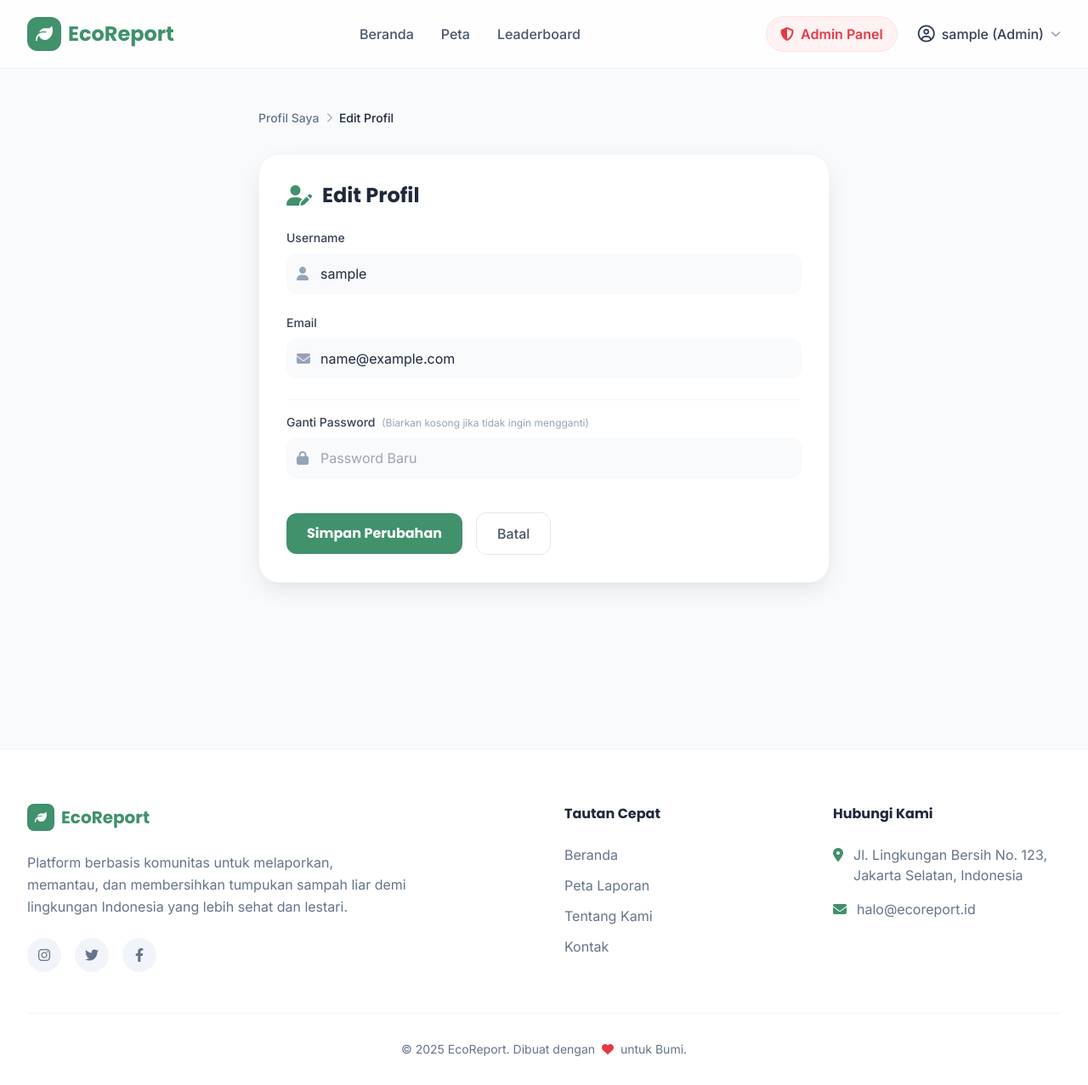
After one commit to mrdleon/peduliLingkungan, a PHP site: page /edit_profil.php in a window 1280 px wide. The commit adds this page. Shown: the whole page at 85% size. Run offline with PHP 8.4, Linux system fonts and the light colour scheme; the visitor is signed in with stand-in values (Sample User, id 1); tables that the repository leaves empty or names only in its code hold one stand-in row (values such as "Sample post"); some libraries are stand-ins or nearby versions.

Commit message:
menambahkan edit profil

```diff
--- /dev/null
+++ b/edit_profil.php
@@ -0,0 +1,152 @@
+<?php
+require_once 'config.php';
+
+// Cek login
+if (!isset($_SESSION['user_id'])) {
+    header("Location: login.php");
+    exit;
+}
+
+$user_id = $_SESSION['user_id'];
+$error = '';
+$sukses = '';
+
+// Ambil data user saat ini untuk ditampilkan di form
+$sql = "SELECT username, email FROM users WHERE id = ?";
+$stmt = mysqli_prepare($conn, $sql);
+mysqli_stmt_bind_param($stmt, "i", $user_id);
+mysqli_stmt_execute($stmt);
+$user = mysqli_fetch_assoc(mysqli_stmt_get_result($stmt));
+mysqli_stmt_close($stmt);
+
+// --- PROSES UPDATE DATA ---
+if ($_SERVER["REQUEST_METHOD"] == "POST") {
+    $username = trim($_POST['username']);
+    $email = trim($_POST['email']);
+    $password = $_POST['password'];
+
+    // Validasi dasar
+    if (empty($username) || empty($email)) {
+        $error = "Username dan Email tidak boleh kosong.";
+    } else {
+        // 1. Cek apakah Username/Email sudah dipakai orang lain (kecuali diri sendiri)
+        $sql_check = "SELECT id FROM users WHERE (username = ? OR email = ?) AND id != ?";
+        $stmt_check = mysqli_prepare($conn, $sql_check);
+        mysqli_stmt_bind_param($stmt_check, "ssi", $username, $email, $user_id);
+        mysqli_stmt_execute($stmt_check);
+        mysqli_stmt_store_result($stmt_check);
+
+        if (mysqli_stmt_num_rows($stmt_check) > 0) {
+            $error = "Username atau Email sudah digunakan pengguna lain.";
+        } else {
+            // 2. Proses Update
+            if (!empty($password)) {
+                // Jika user mengisi password baru
+                $hashed_password = password_hash($password, PASSWORD_DEFAULT);
+                $sql_update = "UPDATE users SET username = ?, email = ?, password = ? WHERE id = ?";
+                $stmt_update = mysqli_prepare($conn, $sql_update);
+                mysqli_stmt_bind_param($stmt_update, "sssi", $username, $email, $hashed_password, $user_id);
+            } else {
+                // Jika password dikosongkan (tidak mau ganti password)
+                $sql_update = "UPDATE users SET username = ?, email = ? WHERE id = ?";
+                $stmt_update = mysqli_prepare($conn, $sql_update);
+                mysqli_stmt_bind_param($stmt_update, "ssi", $username, $email, $user_id);
+            }
+
+            if (mysqli_stmt_execute($stmt_update)) {
+                // Update Session Data (Penting agar nama di header berubah)
+                $_SESSION['username'] = $username;
+
+                $sukses = "Profil berhasil diperbarui!";
+                // Update data variabel $user agar form langsung berubah
+                $user['username'] = $username;
+                $user['email'] = $email;
+            } else {
+                $error = "Gagal mengupdate profil.";
+            }
+            mysqli_stmt_close($stmt_update);
+        }
+        mysqli_stmt_close($stmt_check);
+    }
+}
+?>
+
+<?php include 'header.php'; ?>
+
+<div class="min-h-screen bg-slate-50 py-12 px-4 md:px-8">
+    <div class="max-w-2xl mx-auto">
+
+        <div class="mb-8 flex items-center gap-2 text-slate-500 text-sm font-medium">
+            <a href="profil.php" class="hover:text-primary transition-colors">Profil Saya</a>
+            <i class="fa-solid fa-chevron-right text-xs opacity-50"></i>
+            <span class="text-slate-800">Edit Profil</span>
+        </div>
+
+        <div class="bg-white rounded-3xl p-8 shadow-elevated border border-slate-100">
+            <h2 class="font-heading font-bold text-2xl text-slate-800 mb-6 flex items-center gap-3">
+                <i class="fa-solid fa-user-pen text-primary"></i> Edit Profil
+            </h2>
+
+            <?php if(!empty($error)): ?>
+                <div class="mb-6 bg-red-50 border-l-4 border-danger p-4 rounded-md flex items-center gap-3">
+                    <i class="fa-solid fa-circle-exclamation text-danger"></i>
+                    <p class="text-sm text-red-700 font-medium"><?php echo $error; ?></p>
+                </div>
+            <?php endif; ?>
+
+            <?php if(!empty($sukses)): ?>
+                <div class="mb-6 bg-emerald-50 border-l-4 border-success p-4 rounded-md flex items-center gap-3">
+                    <i class="fa-solid fa-circle-check text-success"></i>
+                    <p class="text-sm text-emerald-700 font-medium"><?php echo $sukses; ?></p>
+                </div>
+            <?php endif; ?>
+
+            <form action="edit_profil.php" method="post" class="space-y-6">
+
+                <div>
+                    <label class="block text-sm font-medium text-slate-700 mb-2">Username</label>
+                    <div class="relative">
+                        <div class="absolute inset-y-0 left-0 pl-3 flex items-center pointer-events-none">
+                            <i class="fa-solid fa-user text-slate-400"></i>
+                        </div>
+                        <input type="text" name="username" value="<?php echo htmlspecialchars($user['username']); ?>" required class="pl-10 w-full px-4 py-3 rounded-xl border-slate-200 bg-slate-50 focus:bg-white focus:ring-2 focus:ring-primary/20 focus:border-primary transition-all">
+                    </div>
+                </div>
+
+                <div>
+                    <label class="block text-sm font-medium text-slate-700 mb-2">Email</label>
+                    <div class="relative">
+                        <div class="absolute inset-y-0 left-0 pl-3 flex items-center pointer-events-none">
+                            <i class="fa-solid fa-envelope text-slate-400"></i>
+                        </div>
+                        <input type="email" name="email" value="<?php echo htmlspecialchars($user['email']); ?>" required class="pl-10 w-full px-4 py-3 rounded-xl border-slate-200 bg-slate-50 focus:bg-white focus:ring-2 focus:ring-primary/20 focus:border-primary transition-all">
+                    </div>
+                </div>
+
+                <div class="pt-4 border-t border-slate-100">
+                    <label class="block text-sm font-medium text-slate-700 mb-2">
+                        Ganti Password <span class="text-slate-400 font-normal text-xs ml-1">(Biarkan kosong jika tidak ingin mengganti)</span>
+                    </label>
+                    <div class="relative">
+                        <div class="absolute inset-y-0 left-0 pl-3 flex items-center pointer-events-none">
+                            <i class="fa-solid fa-lock text-slate-400"></i>
+                        </div>
+                        <input type="password" name="password" placeholder="Password Baru" class="pl-10 w-full px-4 py-3 rounded-xl border-slate-200 bg-slate-50 focus:bg-white focus:ring-2 focus:ring-primary/20 focus:border-primary transition-all">
+                    </div>
+                </div>
+
+                <div class="flex items-center gap-4 pt-4">
+                    <button type="submit" class="px-6 py-3 bg-primary hover:bg-primary-hover text-white font-heading font-bold rounded-xl transition-all hover:shadow-lg hover:-translate-y-0.5">
+                        Simpan Perubahan
+                    </button>
+                    <a href="profil.php" class="px-6 py-3 bg-white border border-slate-200 text-slate-600 font-medium rounded-xl hover:bg-slate-50 transition-all">
+                        Batal
+                    </a>
+                </div>
+
+            </form>
+        </div>
+    </div>
+</div>
+
+<?php include 'footer.php'; ?>
```
Also changed, not shown: profil.php (+83 -53 lines).
